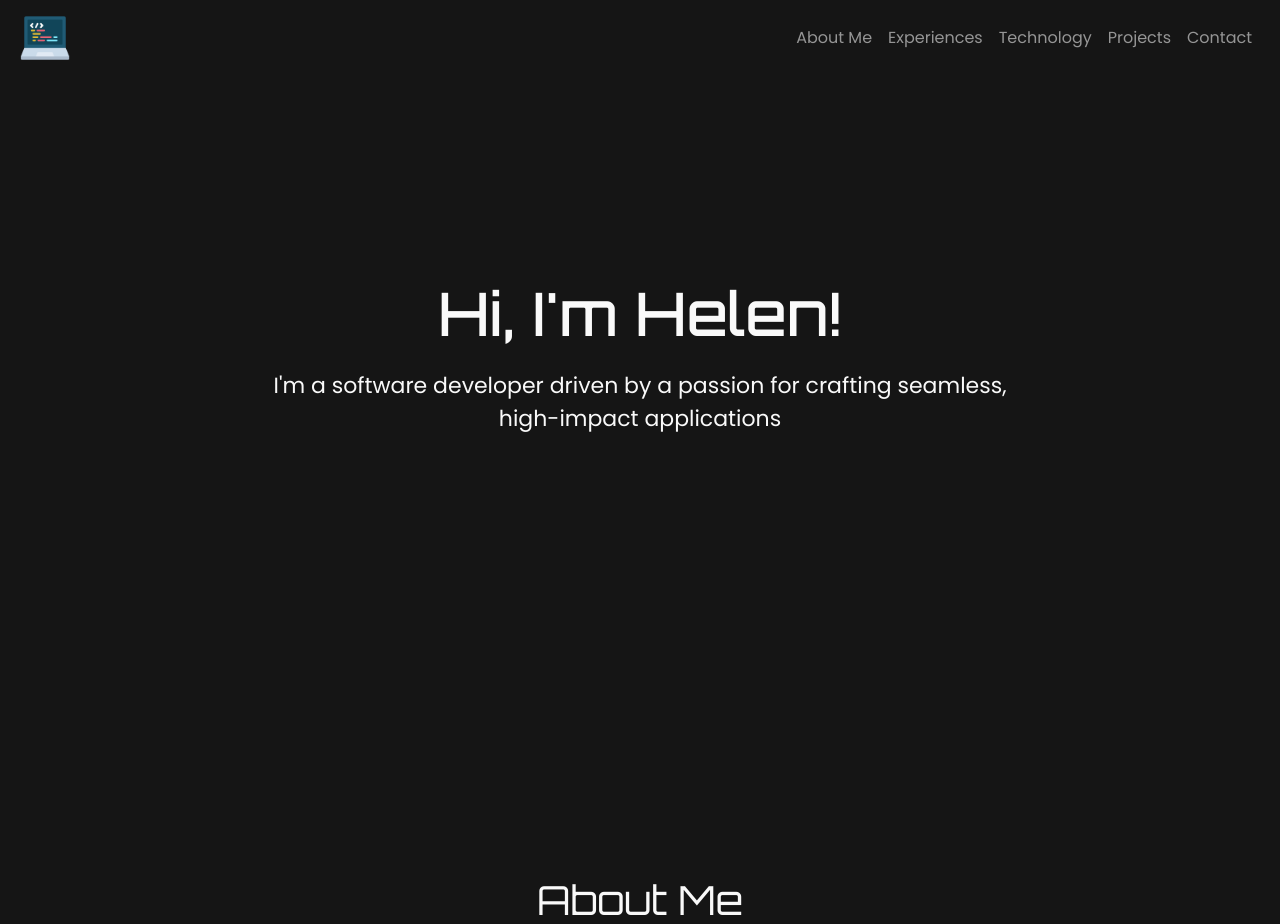
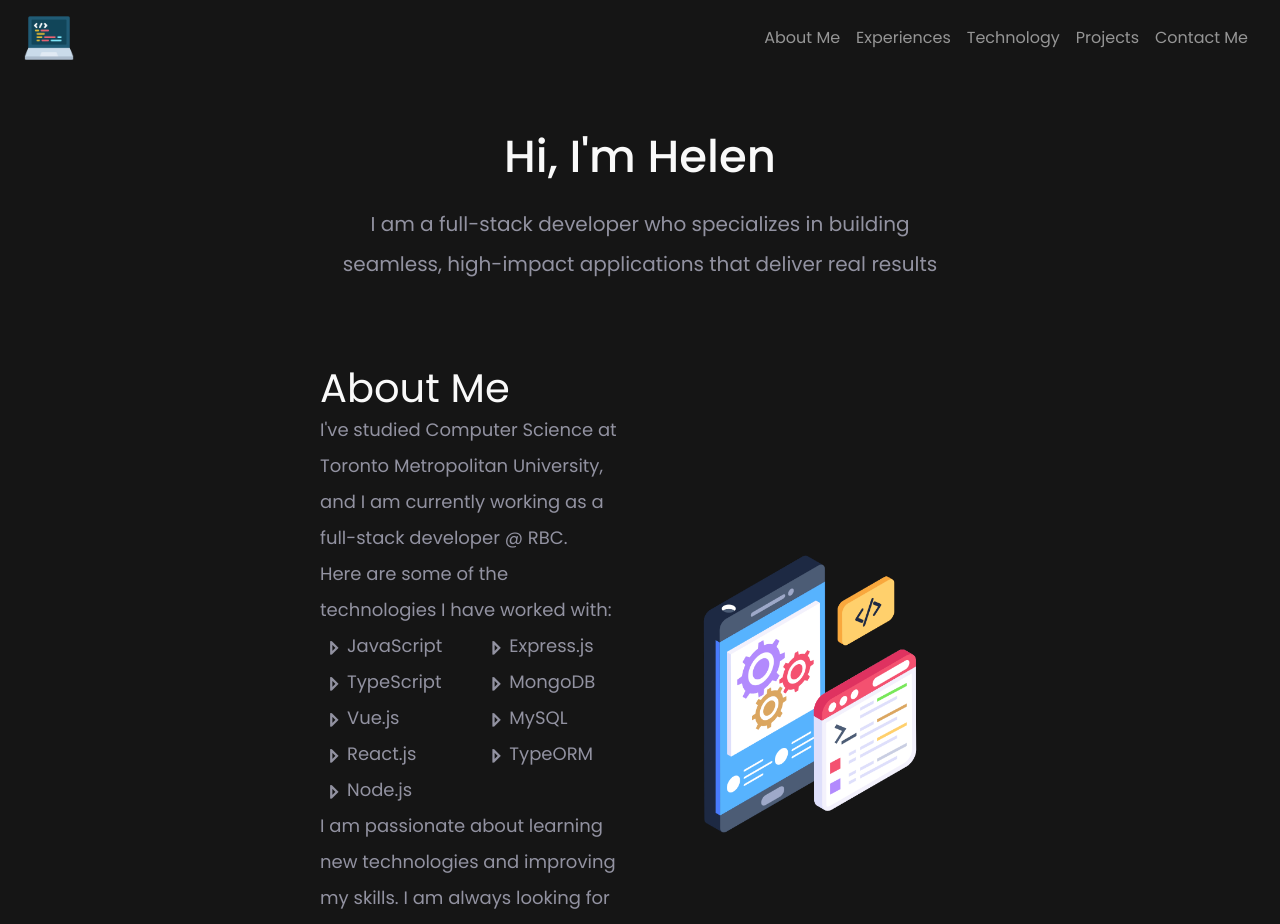
Before and after one commit to helentran64/personal-website, a Vue app: page / in a window 1280 px wide. Shown: the top 924 px of the page. Built offline with nearby package versions, Linux system fonts and the light colour scheme.

Commit message:
added design to about me component

```diff
--- a/package.json
+++ b/package.json
@@ -8,6 +8,7 @@
     "preview": "vite preview"
   },
   "dependencies": {
+    "@mdi/font": "^7.4.47",
     "vue": "^3.4.29",
     "vue-router": "^4.3.3",
     "vuetify": "^3.7.19"
--- a/src/assets/main.css
+++ b/src/assets/main.css
@@ -10,9 +10,15 @@
 
 h1 {
   text-align: center;
-  font-family: "Orbitron", sans-serif;
 }
 
 .subHeadings {
   font-size: 40px;
+  text-align: left;
 }
+
+p, ul, li{
+  color: #9292a1;
+  font-size: 18px;
+  line-height: 2;
+}
--- a/src/components/AboutMe.vue
+++ b/src/components/AboutMe.vue
@@ -1,28 +1,32 @@
 <template>
+  <div class="tw-w-1/2 tw-mr-auto tw-ml-auto tw-py-20">
+    <div class="centerItems tw-flex tw-items-center tw-gap-10">
+
+
+      <!-- About Me Content Section -->
+      <div class="tw-flex-grow">
         <h1 class="subHeadings">About Me</h1>
-  <div class="centerItems">
-    <div>
-      <img src="../assets/images/app-development.png" alt="development" />
-    </div>
-    <div>
         <p>
           I've studied Computer Science at Toronto Metropolitan
-        University (formerly Ryerson University), and I am currently
-        working as a full-stack developer @ RBC.
+          University, and I am currently working as a full-stack developer @ RBC.
         </p>
         <p>
           Here are some of the technologies I have worked with:
+          <div class="tw-flex">
+            <ul class="tw-mr-10">
+              <li><v-icon class="menu-right-outline-icon">mdi-menu-right-outline</v-icon>JavaScript</li>
+              <li><v-icon class="menu-right-outline-icon">mdi-menu-right-outline</v-icon>TypeScript</li>
+              <li><v-icon class="menu-right-outline-icon">mdi-menu-right-outline</v-icon>Vue.js</li>
+              <li><v-icon class="menu-right-outline-icon">mdi-menu-right-outline</v-icon>React.js</li>
+              <li><v-icon class="menu-right-outline-icon">mdi-menu-right-outline</v-icon>Node.js</li>
+            </ul>
             <ul>
-          <li>JavaScript</li>
-          <li>TypeScript</li>
-          <li>Vue.js</li>
-          <li>React.js</li>
-          <li>Node.js</li>
-          <li>Express.js</li>
-          <li>MongoDB</li>
-          <li>MySQL</li>
-          <li>TypeORM</li>
+              <li><v-icon class="menu-right-outline-icon">mdi-menu-right-outline</v-icon>Express.js</li>
+              <li><v-icon class="menu-right-outline-icon">mdi-menu-right-outline</v-icon>MongoDB</li>
+              <li><v-icon class="menu-right-outline-icon">mdi-menu-right-outline</v-icon>MySQL</li>
+              <li><v-icon class="menu-right-outline-icon">mdi-menu-right-outline</v-icon>TypeORM</li>
             </ul>
+          </div>
         </p>
         <p>
           I am passionate about learning new technologies and
@@ -30,11 +34,22 @@
           and opportunities to grow as a developer.
         </p>
       </div>
+      <!-- Image Section -->
+      <div class="tw-flex-shrink-0">
+        <img
+          src="../assets/images/app-development.png"
+          alt="development"
+          class="tw-w-full tw-max-w-[300px] tw-h-auto"
+        />
+      </div>
+    </div>
   </div>
 </template>
-<script setup></script>
 <style scoped>
 .centerItems {
   display: flex;
 }
+.menu-right-outline-icon {
+  color: #9292a1;
+}
 </style>
--- a/src/components/Navbar.vue
+++ b/src/components/Navbar.vue
@@ -1,6 +1,6 @@
 <template>
   <header>
-    <div class="navBarSection">
+    <div class="navBarSection tw-my-0 tw-mx-6">
       <nav class="navbar navbar-expand-sm navbar-dark">
         <a class="navbar-brand" href="#">
           <img
@@ -37,71 +37,11 @@
               <a class="nav-link" href="#">Projects</a>
             </li>
             <li>
-              <a class="nav-link" href="#">Contact</a>
+              <a class="nav-link" href="#">Contact Me</a>
             </li>
           </ul>
         </div>
       </nav>
     </div>
   </header>
-  <section id="introMessage">
-    <h1 ref="textAnimation"></h1>
-    <p>
-      I'm a software developer driven by a passion for crafting seamless, <br />
-      high-impact applications
-    </p>
-  </section>
 </template>
-<script setup>
-import { onMounted, ref } from "vue";
-
-const text = "Hi, I'm Helen!";
-const textAnimationSpeed = 120;
-const textAnimation = ref(null);
-
-onMounted(() => {
-  let index = 0;
-  const interval = setInterval(() => {
-    if (index < text.length) {
-      textAnimation.value.innerHTML += text[index];
-      index++;
-    } else {
-      clearInterval(interval);
-    }
-  }, textAnimationSpeed);
-});
-</script>
-<style scoped>
-.navBarSection {
-  margin: 0 20px;
-}
-
-#introMessage {
-  text-align: center;
-  font-family: "Poppins", sans-serif;
-  padding-bottom: 370px;
-  height: 100vh;
-  display: flex;
-  flex-direction: column;
-  justify-content: center;
-  align-items: center;
-}
-
-#introMessage h1 {
-  font-family: "Orbitron", sans-serif;
-  font-size: 60px;
-  font-weight: 500;
-  text-align: center;
-  padding-top: 130px;
-}
-
-#introMessage p {
-  margin-top: 20px;
-  font-size: 22px;
-}
-
-#introMessage :nth-child(3) {
-  letter-spacing: 10px;
-  font-size: 14px;
-}
-</style>
--- /dev/null
+++ b/src/components/WelcomeMessage.vue
@@ -0,0 +1,55 @@
+<template>
+  <div id="introMessage">
+    <h1 ref="textAnimation"></h1>
+    <p class="tw-w-1/2 tw-mr-auto tw-ml-auto">
+      I am a full-stack developer who specializes in building seamless,
+      high-impact applications that deliver real results
+    </p>
+  </div>
+</template>
+<script setup>
+import { onMounted, ref } from "vue";
+
+const text = "Hi, I'm Helen";
+const textAnimationSpeed = 100;
+const textAnimation = ref(null);
+
+onMounted(() => {
+  let index = 0;
+  const interval = setInterval(() => {
+    if (index < text.length) {
+      textAnimation.value.innerHTML += text[index];
+      index++;
+    } else {
+      clearInterval(interval);
+    }
+  }, textAnimationSpeed);
+});
+</script>
+<style scoped>
+#introMessage {
+  text-align: center;
+  font-family: "Poppins", sans-serif;
+  display: flex;
+  flex-direction: column;
+  justify-content: center;
+  align-items: center;
+}
+
+#introMessage h1 {
+  font-size: 45px;
+  font-weight: 500;
+  text-align: center;
+  padding-top: 130px;
+}
+
+#introMessage p {
+  margin-top: 20px;
+  font-size: 20px;
+}
+
+#introMessage :nth-child(3) {
+  letter-spacing: 10px;
+  font-size: 14px;
+}
+</style>
--- a/src/main.js
+++ b/src/main.js
@@ -4,6 +4,7 @@ import { createApp } from "vue";
 import App from "./App.vue";
 import router from "./router";
 import "./assets/tailwind.css";
+import '@mdi/font/css/materialdesignicons.css';
 // Vuetify
 import "vuetify/styles";
 import { createVuetify } from "vuetify";
--- a/src/views/Homepage.vue
+++ b/src/views/Homepage.vue
@@ -1,6 +1,9 @@
 <template>
+  <div id="navBarSection">
+    <Navbar />
+  </div>
   <div>
-    <Navbar />
+    <WelcomeMessage />
   </div>
   <div>
     <AboutMe />
@@ -17,8 +20,17 @@
 </template>
 <script setup>
 import Navbar from "@/components/Navbar.vue";
+import WelcomeMessage from "@/components/WelcomeMessage.vue";
 import AboutMe from "@/components/AboutMe.vue";
 import WorkExperiences from "@/components/WorkExperiences.vue";
 import Projects from "@/components/Projects.vue";
 import ContactMe from "@/components/ContactMe.vue";
 </script>
+<style scoped>
+#navBarSection{
+  position: fixed;
+  top: 0;
+  width: 100%;
+  z-index: 1;
+}
+</style>
```
Also changed, not shown: 1 other file (tests, documents, lock files or other folders). Lines whose indentation alone changed are shown as unchanged.
